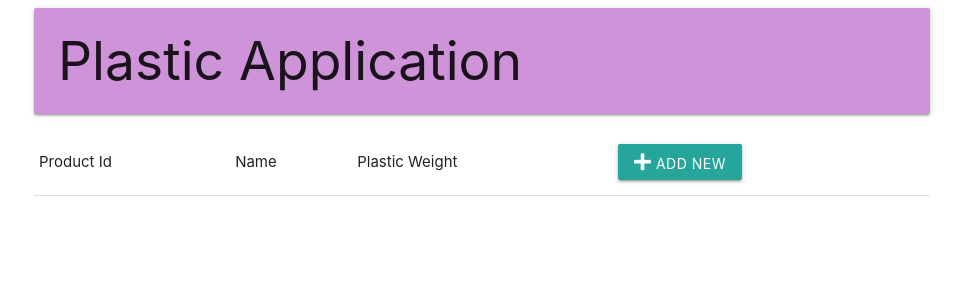
After one commit to flsoares8/cs50_Final_Project, a Django app: page /productlist/ in a window 1280 px wide. The commit adds this page. Shown: the top 300 px of the page, without its empty margins (158-1121 px from the left). Run offline with Django 3.2, Linux system fonts and the light colour scheme; data that the repository does not hold is empty; some libraries are stand-ins or nearby versions.

Commit message:
Added shopping_list and a product_list page

```diff
--- a/plastic_footprint/plastic_tracker/templates/plastic_tracker/base.html
+++ b/plastic_footprint/plastic_tracker/templates/plastic_tracker/base.html
@@ -8,7 +8,8 @@
   <link href="https://fonts.googleapis.com/icon?family=Material+Icons" rel="stylesheet" />
   <!-- Materialize Compiled and minified CSS -->
   <link rel="stylesheet" href="https://cdnjs.cloudflare.com/ajax/libs/materialize/1.0.0/css/materialize.min.css">
-  <title>Document</title>
+  <link rel="stylesheet" href="https://cdnjs.cloudflare.com/ajax/libs/font-awesome/5.11.2/css/all.min.css">
+  <title>Plastic Tracker</title>
 </head>
 
 <body>
--- /dev/null
+++ b/plastic_footprint/plastic_tracker/templates/plastic_tracker/product_list.html
@@ -0,0 +1,30 @@
+{% extends "plastic_tracker/base.html" %}
+
+
+{% block content %}
+<table class="table table-borderless">
+    <thead class="border-bottom font-weight-bold">
+        <tr>
+            <td>Product Id</td>
+            <td>Name</td>
+            <td>Plastic Weight</td>
+            <td>
+                <a href="{% url 'product_registration' %}" class="btn btn-outline-success">
+                    <i class="fas fa-plus"></i> Add New
+                </a>
+            </td>
+        </tr>
+    </thead>
+    <tbody>
+        {% for product in product_list %}
+            <tr>
+                <td>{{product.product_id}}</td>
+                <td>{{product.name}}</td>
+                <td>{{product.plastic_weight}}</td>
+                <td></td>
+            </tr>
+        {% endfor %}
+    </tbody>
+</table>
+
+{% endblock content %}
--- a/plastic_footprint/plastic_tracker/urls.py
+++ b/plastic_footprint/plastic_tracker/urls.py
@@ -7,5 +7,8 @@ urlpatterns = [
          name='customer_registration'),
     path('client/<int:id>/', views.customer_info, name='customer_info'),
     path('registerproduct/', views.product_registration,
-         name='product_registration')
+         name='product_registration'),
+    path('productlist/', views.product_list, name='product_list'),
+    path('shoppinglist/', views.shopping_list, name='shopping_list'),
+    path('', views.process_payment, name='process_payment')
 ]
--- a/plastic_footprint/plastic_tracker/views.py
+++ b/plastic_footprint/plastic_tracker/views.py
@@ -33,4 +33,24 @@ def product_registration(request):
         form = ProductForm(request.POST)
         if form.is_valid():
             form.save()
+        return redirect('/productlist')
+
+def product_list(request):
+    context = {'product_list': Product.objects.all()}
+    return render(request, "plastic_tracker/product_list.html", context)
+
+def shopping_list(request):
+    print(request)
+    if request.method == "GET":
+        form = ProductForm()
+        return render(request, "plastic_tracker/shopping_list.html", {'form': form})
+    elif 'register' in request.POST:
+        print("REGISTER")
+
+        return redirect('/shoppinglist')
+    elif 'payment' in request.POST:
+        print("PAYMENT")
         return redirect('/')
+
+def process_payment(request):
+    return redirect('/')
```
Also changed, not shown: TODO.md (+5 -4 lines), plastic_footprint/plastic_tracker/templates/plastic_tracker/shopping_list.html (added, +28 -0 lines), 1 other file.
